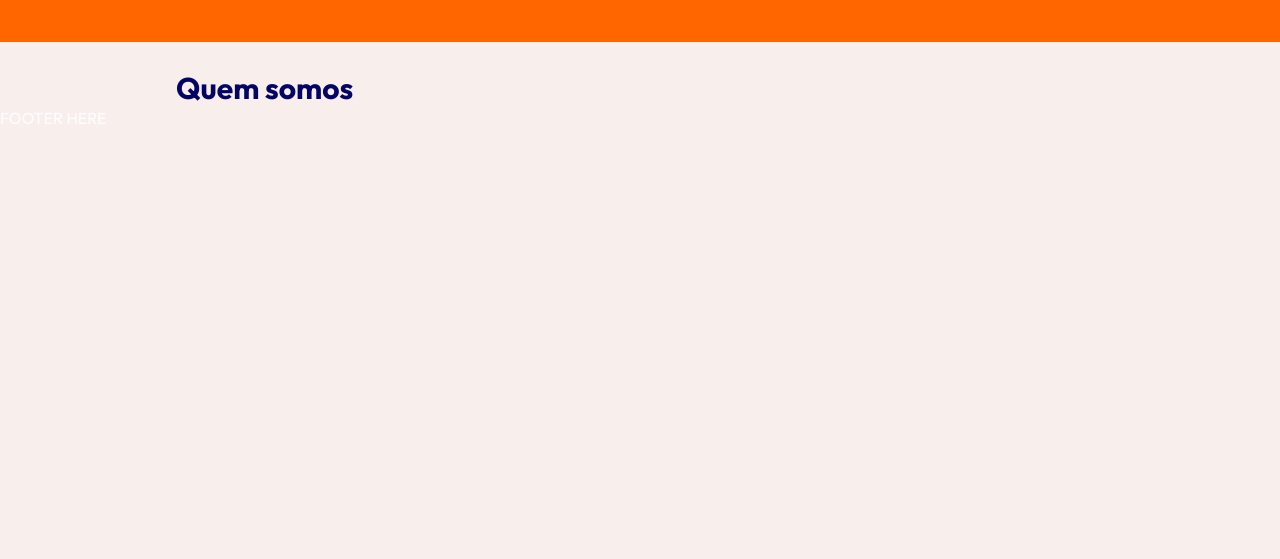
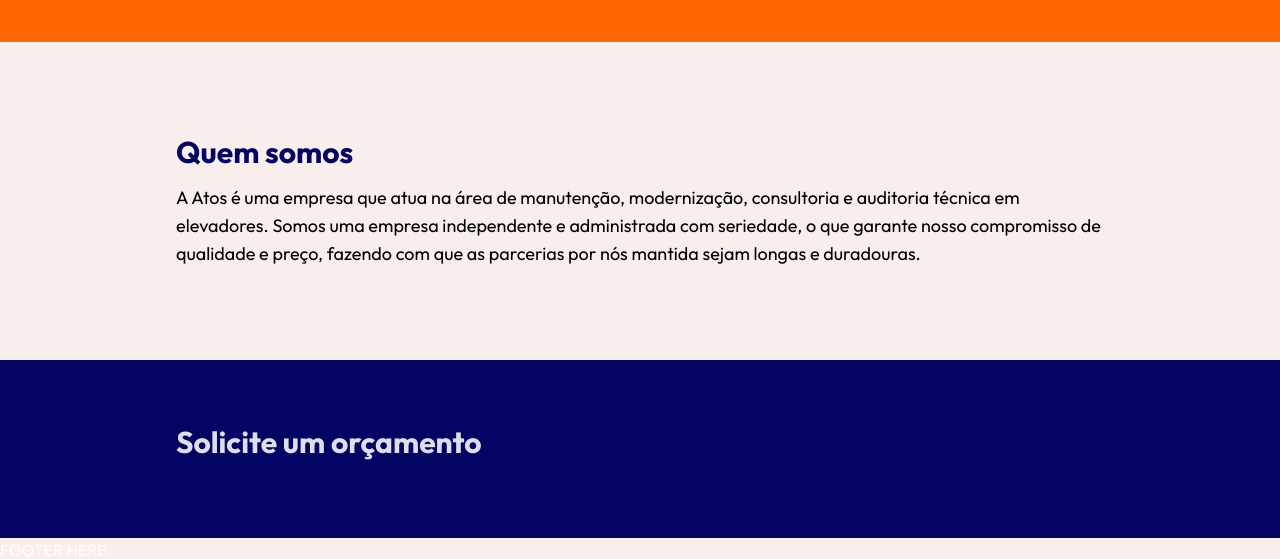
Before and after one commit to willianac/atos, a React (Vite) app: page / in a window 1280 px wide. Shown: the part 1953-2512 px from the top of the page. Before the commit the page ends 2083 px from the top, so only its background shows below. Built offline with nearby package versions, Linux system fonts and the light colour scheme.

Commit message:
feat: added 'who we are' block on homepage

```diff
--- a/src/pages/Home/Home.tsx
+++ b/src/pages/Home/Home.tsx
@@ -51,8 +51,15 @@
 					<video src={video} autoPlay muted loop className="h-96 w-96 object-cover"></video>
 				</div>
 			</section>
-			<section className="mt-7 font-bold lg:px-44">
-				<h1 className="text-3xl text-blue">Quem somos</h1>
+			<section className="mt-7 py-16 lg:px-44">
+				<h1 className="text-3xl text-blue font-bold mb-3.5">Quem somos</h1>
+				<p className="text-black text-lg">A Atos é uma empresa que atua na área de manutenção, modernização, consultoria e auditoria técnica em elevadores.
+					Somos uma empresa independente e administrada com seriedade, o que garante nosso compromisso de qualidade e preço, fazendo com que as parcerias por nós mantida
+					sejam longas e duradouras.
+				</p>
+			</section>
+			<section className="mt-7 py-16 lg:px-44 bg-blue">
+				<h1 className="text-3xl font-bold mb-3.5">Solicite um orçamento</h1>
 			</section>
 		</>
 	)
```
